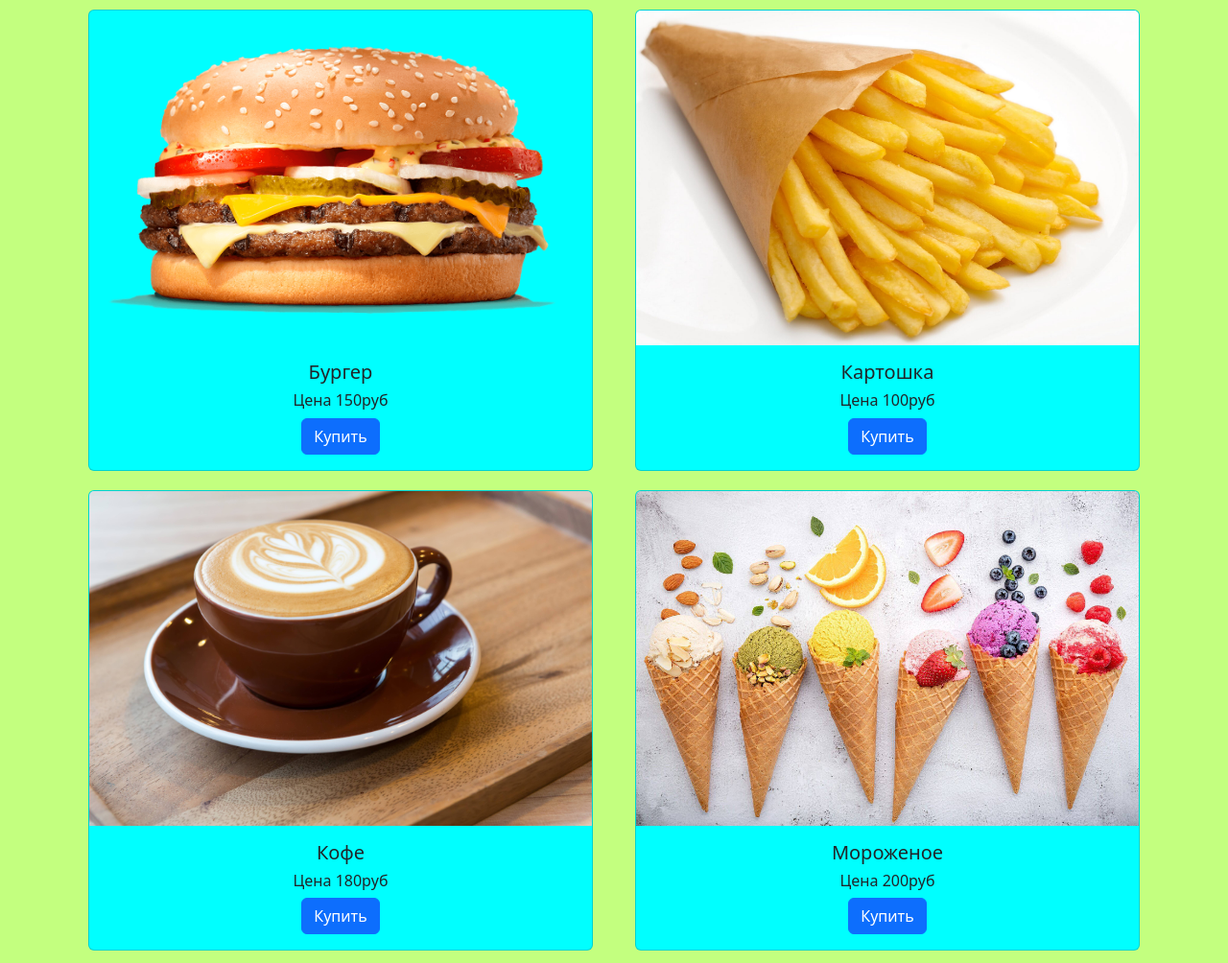
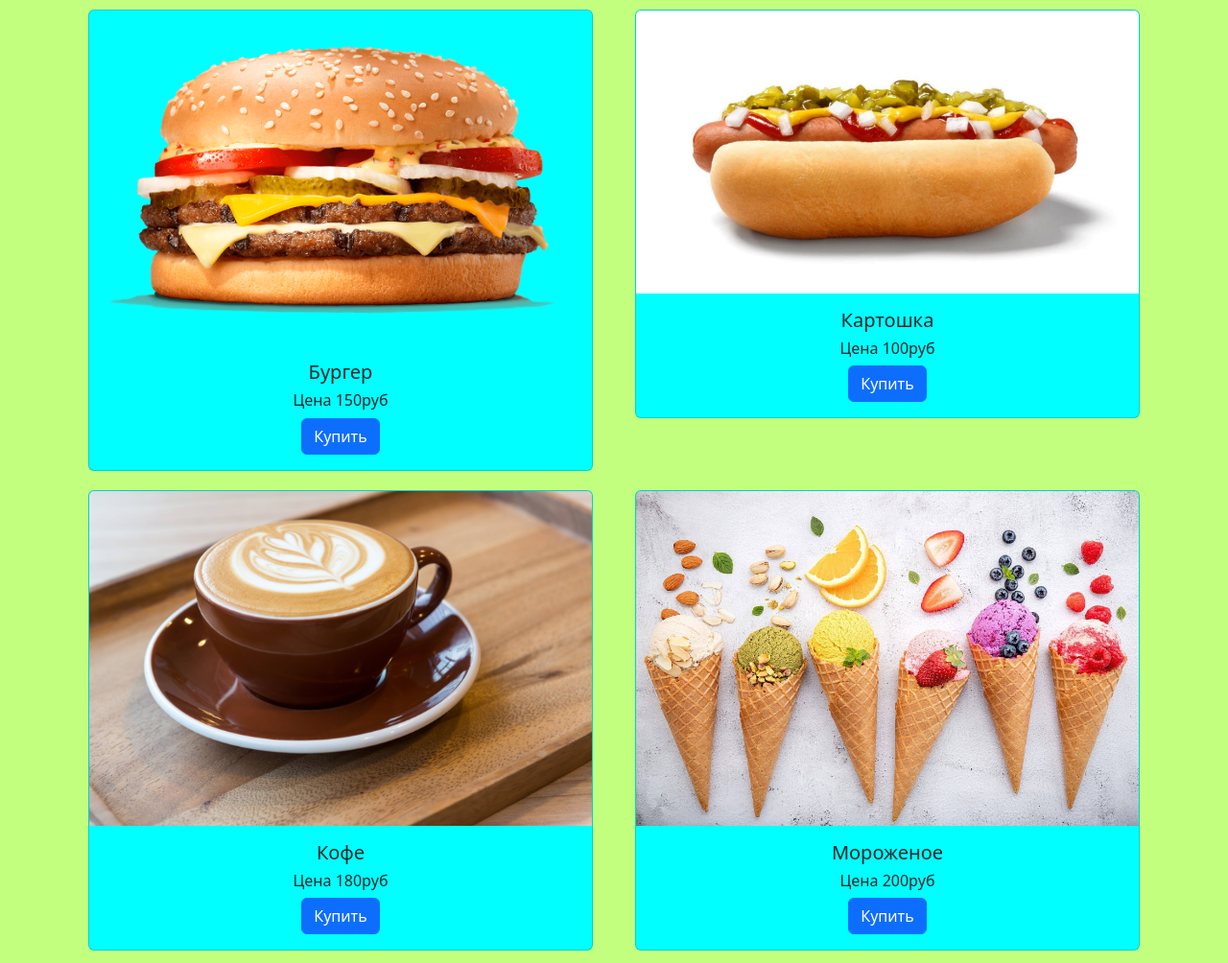
Before and after one commit to whaldeyw/onlineshop.github.io, a plain HTML site: page index.html in a window 1280 px wide. Shown: the top 1004 px of the page at 96% size. Drawn offline with nearby package versions, Linux system fonts and the light colour scheme; a script that the page names is missing.

Commit message:
Update index.html

```diff
--- a/index.html
+++ b/index.html
@@ -26,7 +26,7 @@
       </div>
       <div class="col">
         <div class="card">
-          <img src="source/images/Картошка фри.jpg" class="card-img-top" alt="...">
+          <img src="source/images/Хотдог.jpg" class="card-img-top" alt="...">
           <div class="card-body">
             <h5 class="card-title">Картошка</h5>
             <h6>Цена 100руб</h6>
```
